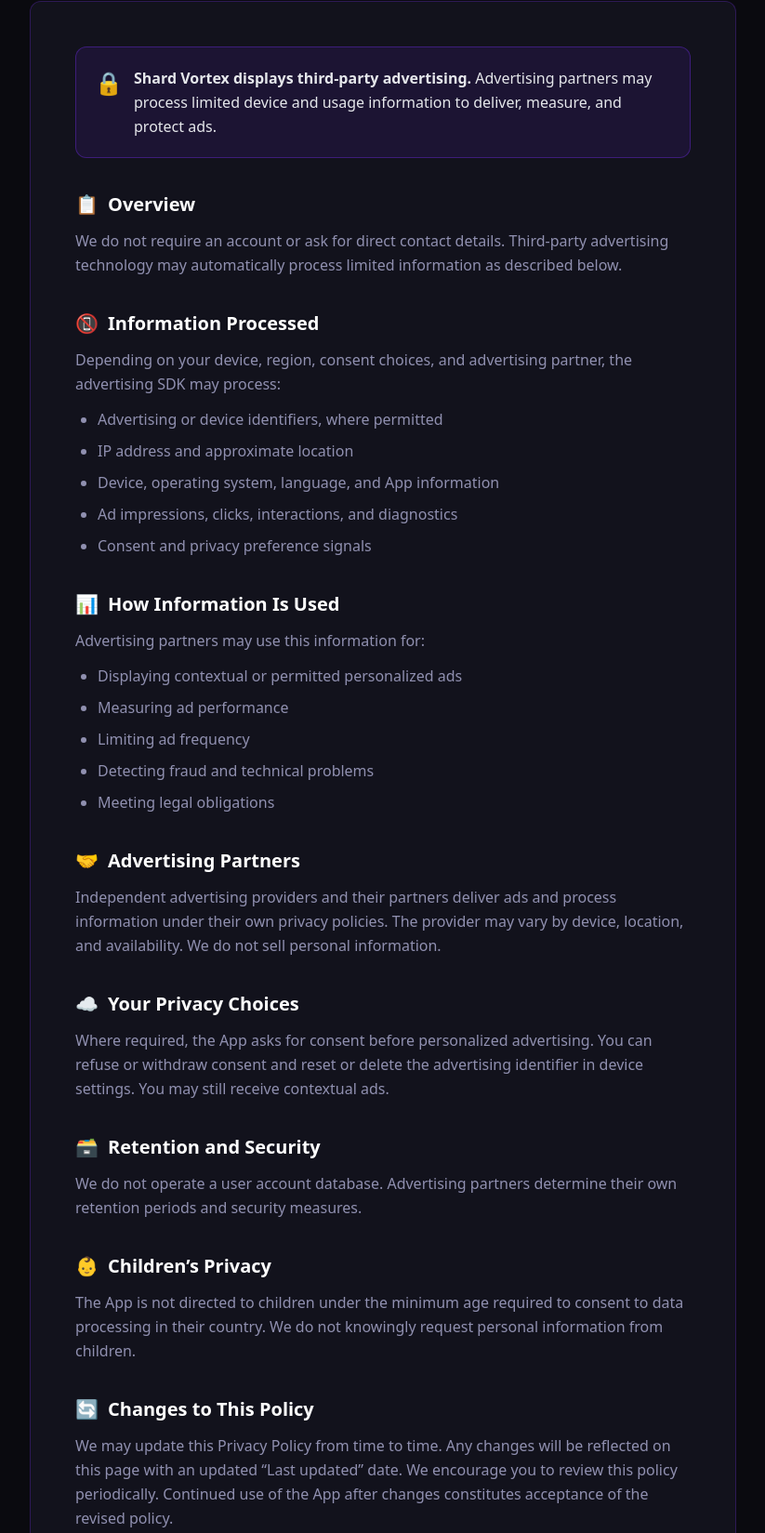
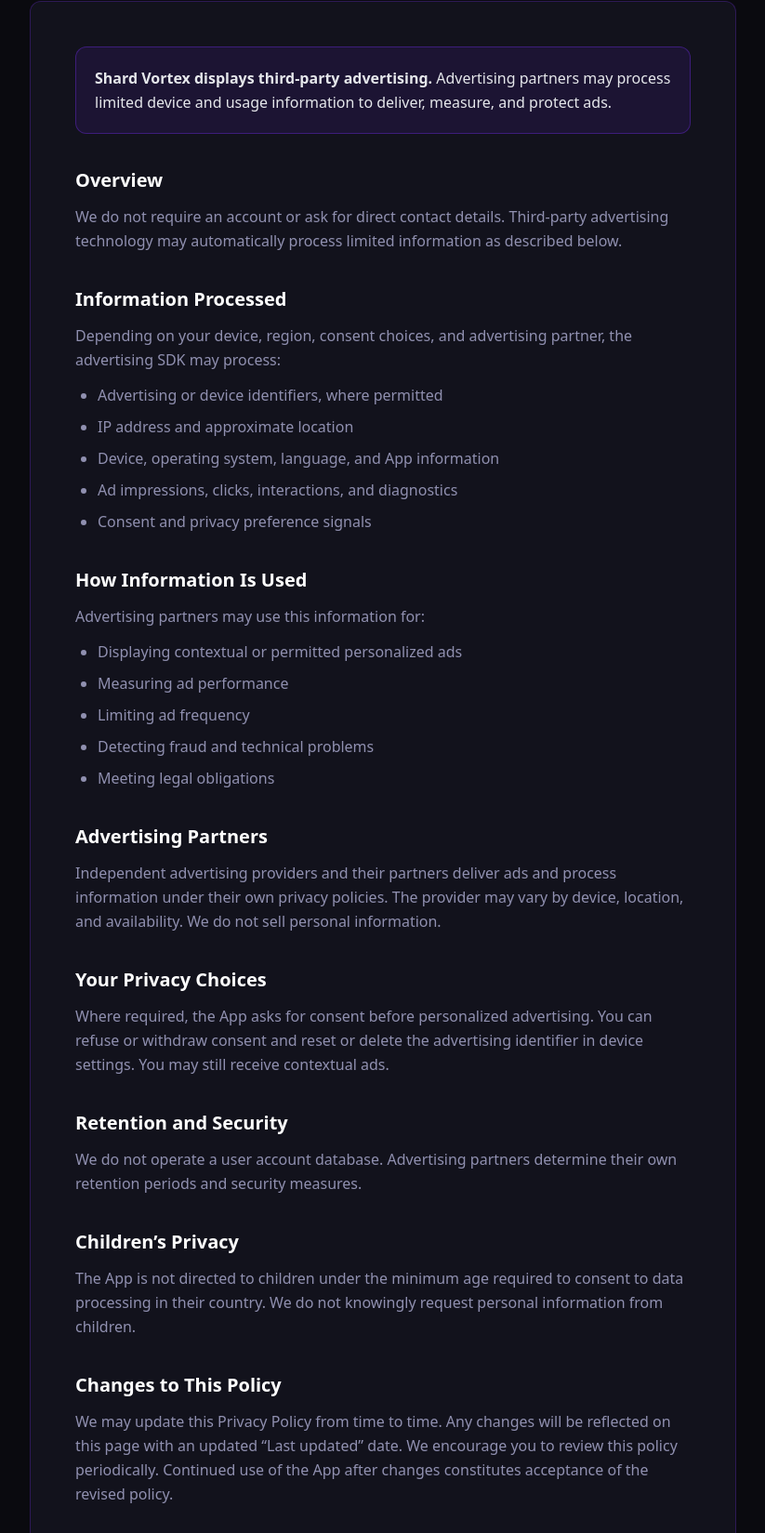
Before and after one commit to jordihuertas/ShardVortextGameSite, a plain HTML site: page privacy-policy.html in a window 1280 px wide. Shown: the part 399-2048 px from the top of the page at 93% size, without its empty margins (228-1051 px from the left). Drawn offline with nearby package versions, Linux system fonts and the light colour scheme.

Commit message:
Remove emoji icons from Privacy Policy headings

```diff
--- a/privacy-policy.html
+++ b/privacy-policy.html
@@ -46,71 +46,62 @@
       <div class="bg-sv-card border border-[rgba(123,47,255,0.25)] rounded-xl p-8 md:p-12 fade-in">
 
         <!-- Highlight box -->
-        <div class="flex items-start gap-3 bg-[rgba(123,47,255,0.1)] border border-[rgba(123,47,255,0.35)] rounded-xl p-5 mb-8">
-          <span class="text-2xl flex-shrink-0 mt-0.5">&#x1F512;</span>
+        <div class="bg-[rgba(123,47,255,0.1)] border border-[rgba(123,47,255,0.35)] rounded-xl p-5 mb-8">
           <p data-i18n-html="pp_highlight" class="text-gray-200 text-base leading-relaxed m-0"></p>
         </div>
 
         <!-- Overview -->
-        <h2 class="flex items-center gap-2.5 text-xl font-bold text-white mt-9 mb-3 first:mt-0">
-          <span>&#x1F4CB;</span>
+        <h2 class="text-xl font-bold text-white mt-9 mb-3 first:mt-0">
           <span data-i18n="pp_overview_title"></span>
         </h2>
         <p data-i18n-html="pp_overview_text" class="text-sv-muted leading-relaxed mb-3"></p>
 
         <!-- Information processed -->
-        <h2 class="flex items-center gap-2.5 text-xl font-bold text-white mt-9 mb-3">
-          <span>&#x1F4F5;</span>
+        <h2 class="text-xl font-bold text-white mt-9 mb-3">
           <span data-i18n="pp_data_title"></span>
         </h2>
         <p data-i18n-html="pp_data_intro" class="text-sv-muted leading-relaxed mb-3"></p>
         <ul data-i18n-list="pp_data_items" data-item-class="text-sv-muted leading-relaxed mb-2" class="list-disc pl-6 mb-3"></ul>
 
         <!-- Uses -->
-        <h2 class="flex items-center gap-2.5 text-xl font-bold text-white mt-9 mb-3">
-          <span>&#x1F4CA;</span>
+        <h2 class="text-xl font-bold text-white mt-9 mb-3">
           <span data-i18n="pp_uses_title"></span>
         </h2>
         <p data-i18n-html="pp_uses_intro" class="text-sv-muted leading-relaxed mb-3"></p>
         <ul data-i18n-list="pp_uses_items" data-item-class="text-sv-muted leading-relaxed mb-2" class="list-disc pl-6 mb-3"></ul>
 
         <!-- Advertising partners -->
-        <h2 class="flex items-center gap-2.5 text-xl font-bold text-white mt-9 mb-3">
-          <span>&#x1F91D;</span>
+        <h2 class="text-xl font-bold text-white mt-9 mb-3">
           <span data-i18n="pp_third_parties_title"></span>
         </h2>
         <p data-i18n="pp_third_parties_text" class="text-sv-muted leading-relaxed mb-3"></p>
 
         <!-- Privacy choices -->
-        <h2 class="flex items-center gap-2.5 text-xl font-bold text-white mt-9 mb-3">
-          <span>&#x2601;&#xFE0F;</span>
+        <h2 class="text-xl font-bold text-white mt-9 mb-3">
           <span data-i18n="pp_choices_title"></span>
         </h2>
         <p data-i18n="pp_choices_text" class="text-sv-muted leading-relaxed mb-3"></p>
 
 
-        <h2 class="flex items-center gap-2.5 text-xl font-bold text-white mt-9 mb-3">
-          <span>&#x1F5C3;&#xFE0F;</span>
+        <h2 class="text-xl font-bold text-white mt-9 mb-3">
+
           <span data-i18n="pp_retention_title"></span>
         </h2>
         <p data-i18n="pp_retention_text" class="text-sv-muted leading-relaxed mb-3"></p>
         <!-- Children's Privacy -->
-        <h2 class="flex items-center gap-2.5 text-xl font-bold text-white mt-9 mb-3">
-          <span>&#x1F476;</span>
+        <h2 class="text-xl font-bold text-white mt-9 mb-3">
           <span data-i18n="pp_children_title"></span>
         </h2>
         <p data-i18n="pp_children_text" class="text-sv-muted leading-relaxed mb-3"></p>
 
         <!-- Changes -->
-        <h2 class="flex items-center gap-2.5 text-xl font-bold text-white mt-9 mb-3">
-          <span>&#x1F504;</span>
+        <h2 class="text-xl font-bold text-white mt-9 mb-3">
           <span data-i18n="pp_changes_title"></span>
         </h2>
         <p data-i18n="pp_changes_text" class="text-sv-muted leading-relaxed mb-3"></p>
 
         <!-- Contact -->
-        <h2 class="flex items-center gap-2.5 text-xl font-bold text-white mt-9 mb-3">
-          <span>&#x2709;&#xFE0F;</span>
+        <h2 class="text-xl font-bold text-white mt-9 mb-3">
           <span data-i18n="pp_contact_title"></span>
         </h2>
         <p data-i18n="pp_contact_text" class="text-sv-muted leading-relaxed mb-2"></p>
```
